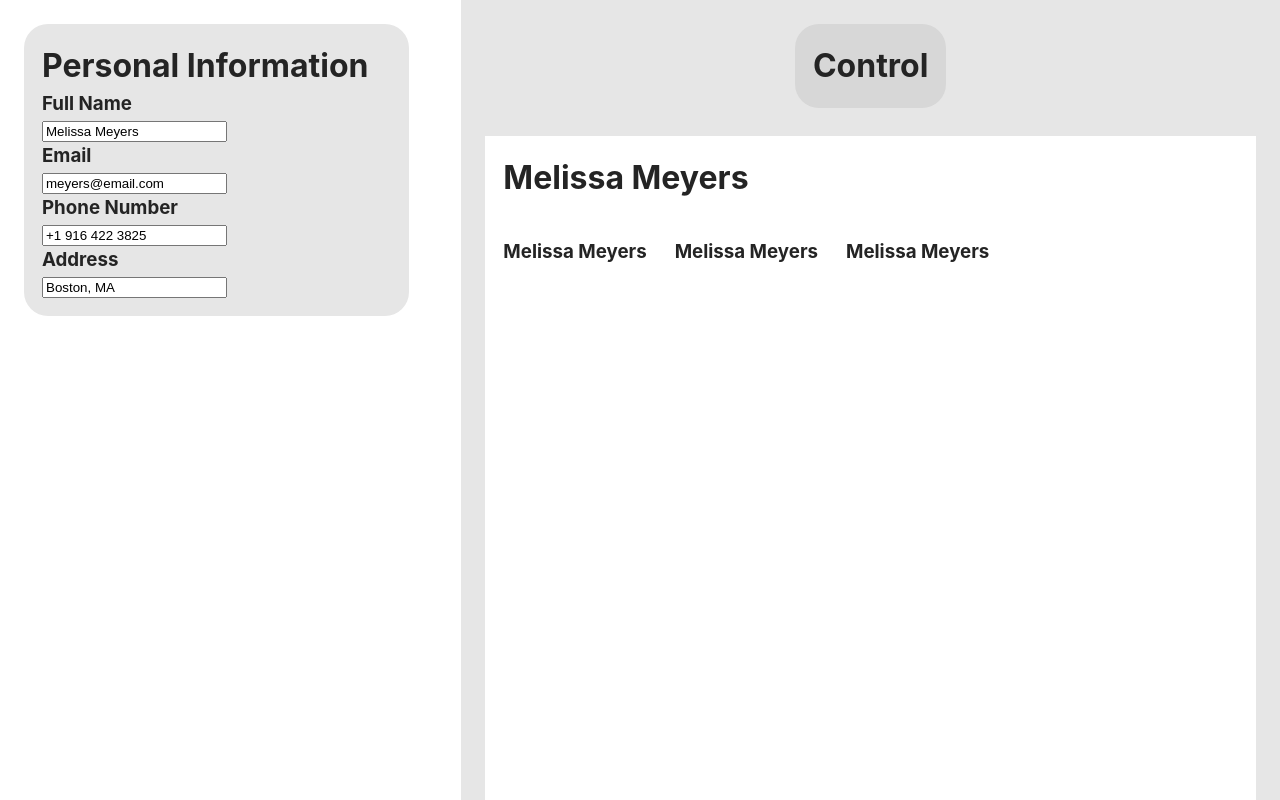
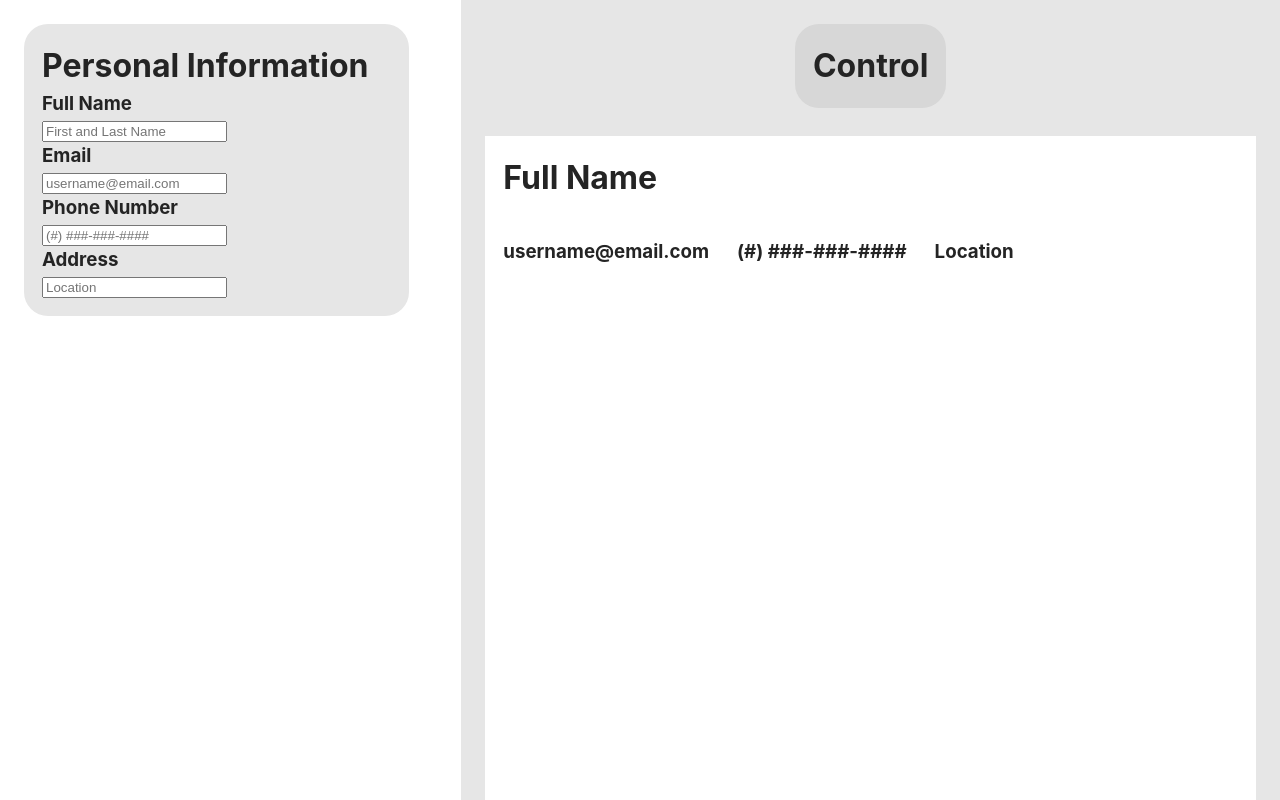
Before and after one commit to colleennicole223/odin-cv-application, a React (Vite) app: page / in a window 1280 px wide. Shown: the top 800 px of the page. Built offline with nearby package versions, Linux system fonts and the light colour scheme.

Commit message:
Updated Personal information to render on Doc

```diff
--- a/src/App.jsx
+++ b/src/App.jsx
@@ -6,20 +6,32 @@ import Control from './components/Control.jsx'
 
 
 function App() {
-  const [getfullName, setFullName] = useState("Melissa Meyers");
+  const [getPersonal, setPersonal] = useState({
+    name: "Full Name",
+    phoneNumber:"(#) ###-###-####",
+    email: "username@email.com",
+    location:"Location",
+  });
+
+
 
   return (
     <>
       <div className='display'>
         <div className='menuColumn'>
           <MenuPersonalInfo
-            title = "Personal Information"
-            setFullName = {setFullName}
+            setPersonal = {setPersonal}
+            getPersonal = {getPersonal}
             />
         </div>
         <div className='docColumn'>
           <Control></Control>
-          <Render fullName = {getfullName}></Render>
+          <Render
+            fullName = {getPersonal.name}
+            email = {getPersonal.email}
+            phoneNumber={getPersonal.phoneNumber}
+            location={getPersonal.location}
+            />
         </div>
       </div>
     </>
--- a/src/components/MenuPersonalInfo.jsx
+++ b/src/components/MenuPersonalInfo.jsx
@@ -1,23 +1,20 @@
 import React from 'react'
 import App from '../App'
-export default function MenuPersonalInfo({title, fullName = "Melissa Meyers",
-    email = "meyers@email.com", phoneNumber = "+1 916 422 3825", address="Boston, MA", setFullName}) {
-
-
+export default function MenuPersonalInfo({setPersonal, getPersonal}) {
 
     return (
         <>
             <div id='menu'>
-                <h1>{title}</h1>
+                <h1>Personal Information</h1>
 
                 <h3>Full Name</h3>
-                <input defaultValue={fullName} onChange={(e) => setFullName(e.target.value)} placeholder='First and Last Name'/>
+                <input onChange={(e) => setPersonal({...getPersonal, name: e.target.value})} placeholder='First and Last Name'/>
                 <h3>Email</h3>
-                <input defaultValue={email}/>
+                <input onChange={(e) => setPersonal({...getPersonal, email: e.target.value})} placeholder='username@email.com'/>
                 <h3>Phone Number</h3>
-                <input defaultValue={phoneNumber}/>
+                <input onChange={(e) => setPersonal({...getPersonal, phoneNumber: e.target.value})} placeholder='(#) ###-###-####'/>
                 <h3>Address</h3>
-                <input defaultValue={address}/>
+                <input onChange={(e) => setPersonal({...getPersonal, location: e.target.value})} placeholder='Location'/>
 
             </div>
         </>
--- a/src/components/Render.jsx
+++ b/src/components/Render.jsx
@@ -1,6 +1,6 @@
 import React from 'react'
 
-export default function Render({fullName}) {
+export default function Render({fullName, email, phoneNumber, location}) {
     return (
         <>
             <div id='render'>
@@ -9,9 +9,9 @@ export default function Render({fullName}) {
                 </div>
 
                 <div id='contentContact'>
-                    <h3>{fullName}</h3>
-                    <h3>{fullName}</h3>
-                    <h3>{fullName}</h3>
+                    <h3>{email}</h3>
+                    <h3>{phoneNumber}</h3>
+                    <h3>{location}</h3>
                 </div>
             </div>
 
```
